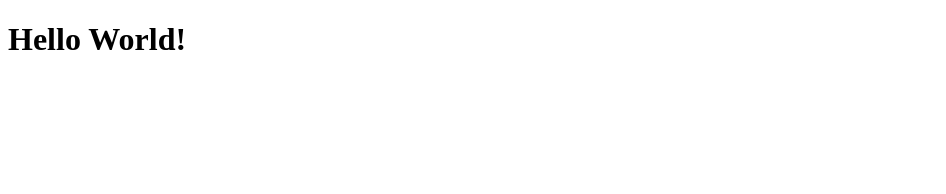
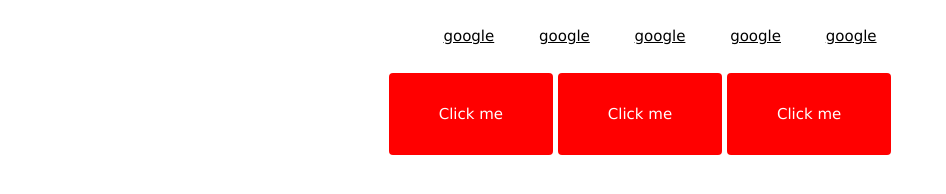
Before and after one commit to jkasim/week3exercise, a plain HTML site: page index.html in a window 1280 px wide. Shown: the whole page, without its empty margins (0-946 px from the left). Drawn offline with nearby package versions, Linux system fonts and the light colour scheme.

Commit message:
new commit

```diff
--- a/css/main.css
+++ b/css/main.css
@@ -1,3 +1,39 @@
 * {
 
 }
+
+nav {
+	text-align: center;
+
+}
+li {
+	display: inline-block;
+	margin: 0 10px;
+	padding: 10px;
+	transition: 0.5s ease;
+
+}
+
+li:hover {
+	background-color: blue;
+	border: 10px solid yellow;
+}
+li:hover a {
+	color: white;
+	font-size: 35px;
+}
+
+div {
+	text-align: center;
+}
+.round button {
+	border: none;
+	background-color: red;
+	color: white;
+	padding: 30px 50px;
+	transition: 0.5s ease;
+}
+
+button:hover {
+	background-color: teal;
+}
--- a/index.html
+++ b/index.html
@@ -3,11 +3,27 @@
 <head>
 	<title>wow</title>
 	<link rel="stylesheet" href="css/main.css">
+	<link rel="stylesheet" href="https://www.w3schools.com/w3css/4/w3.css">
+
 </head>
 
 <body>
-  <h1>Hello World!</h1>
 
+  <nav>
+  		<ul>
+  			<li><a href="https://www.google.com/">google</a></li>
+  			<li><a href="https://www.google.com/">google</a></li>
+  			<li><a href="https://www.google.com/">google</a></li>
+  			<li><a href="https://www.google.com/">google</a></li>
+  			<li><a href="https://www.google.com/">google</a></li>
+  		</ul>
+  </nav>
+
+ <div class="round">
+ 	<button class="w3-btn w3-round">Click me</button>
+ 	<button class="w3-btn w3-round">Click me</button>
+ 	<button class="w3-btn w3-round">Click me</button>
+ </div>
 
 
 
```
